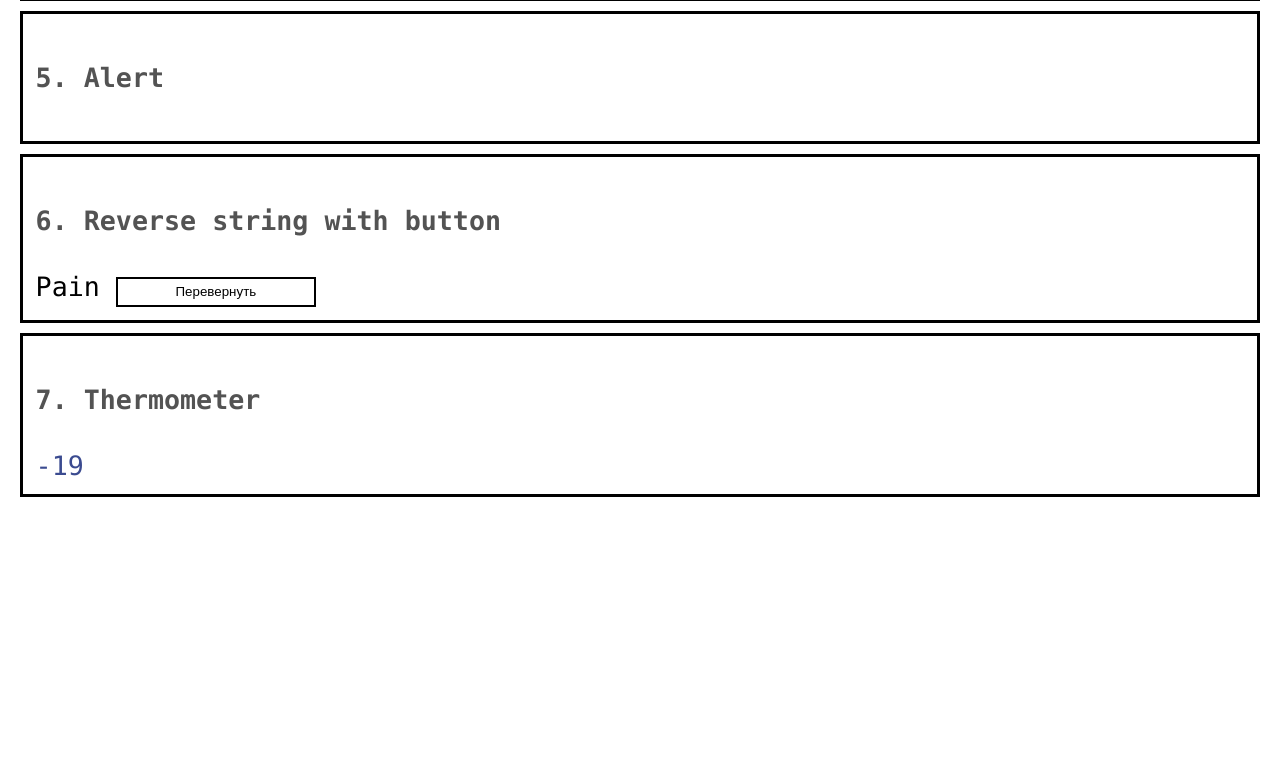
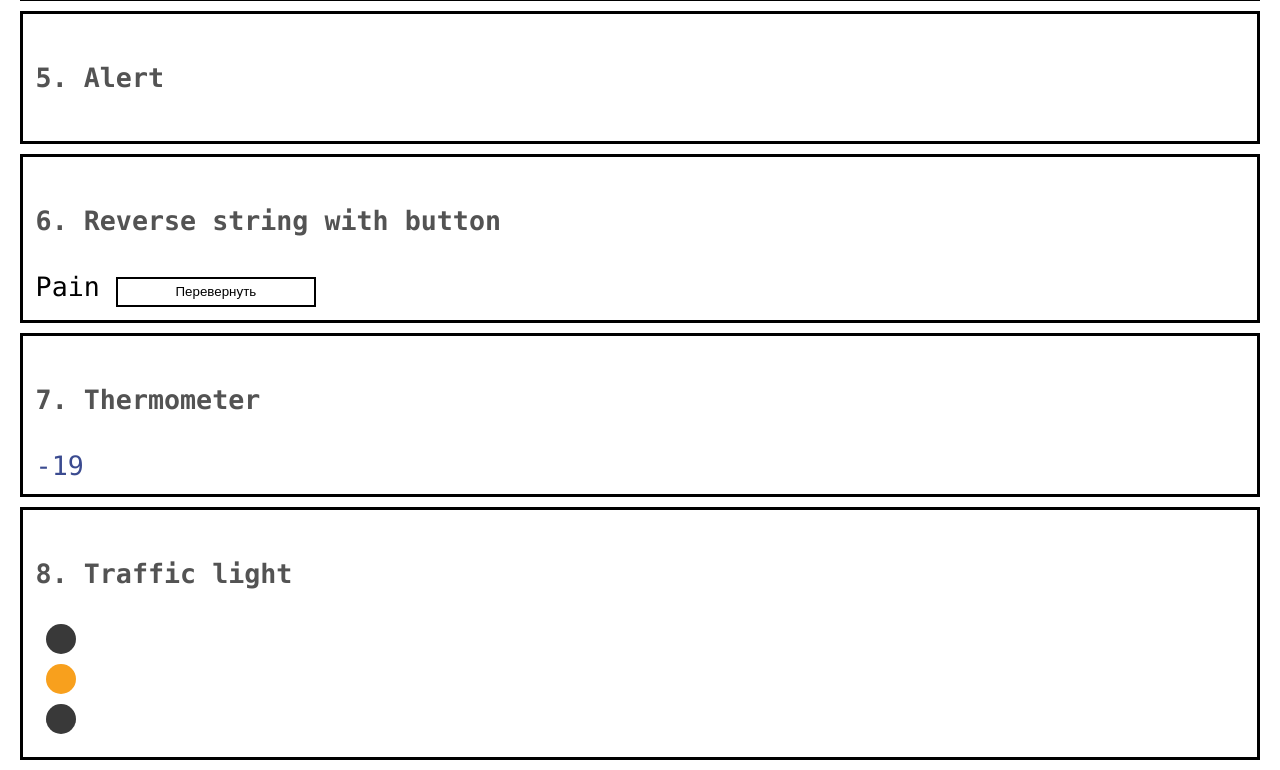
Before and after one commit to Xumeparu/exam, a React (Create React App) app: page / in a window 1280 px wide. Shown: the part 802-1572 px from the top of the page. Before the commit the page ends 1309 px from the top, so only its background shows below. Built offline with nearby package versions, Linux system fonts and the light colour scheme.

Commit message:
Added TrafficLight component

```diff
--- a/src/App.css
+++ b/src/App.css
@@ -59,5 +59,26 @@ button {
 }
 
 .hotTemp {
-  color: #e72d2d;
+  color: #f81d1d;
 }
+
+.lamp {
+  height: 30px;
+  width: 30px;
+
+  border-radius: 50%;
+
+  background-color: #393939;
+}
+
+.redLight {
+  background-color: #f81d1d;
+}
+
+.yellowLight {
+  background-color: #f8a01d;
+}
+
+.greenLight {
+  background-color: #39a028;
+}
--- a/src/App.js
+++ b/src/App.js
@@ -6,6 +6,7 @@ import ReverseString from './components/ReverseString/ReverseString';
 import Alert from './components/Alert/Alert';
 import ReverseStringWithButton from './components/ReverseStringWithButton/ReverseStringWithButton';
 import Thermometer from './components/Thermometer/Thermometer';
+import TrafficLight from './components/TrafficLight/TrafficLight';
 
 export default function App() {
   return (
@@ -17,6 +18,7 @@ export default function App() {
           <Alert text='Я скоро спрячусь' delay={5}/>
           <ReverseStringWithButton text='Pain'/>
           <Thermometer temperature={-19}/>
+          <TrafficLight />
       </>
 );
 }
--- /dev/null
+++ b/src/components/TrafficLight/TrafficLight.js
@@ -0,0 +1,47 @@
+import React, { useState, useEffect } from 'react';
+
+export default function TrafficLight() {
+    const lights = {
+        RED: 'red',
+        YELLOW: 'yellow',
+        GREEN: 'green',
+        YELLOW_GREEN: 'yellow_green'
+    }
+
+    const interval = 1000;
+    const [light, setLight] = useState(lights.RED);
+
+    useEffect(() => {
+        setTimeout(() => changeColor(), interval)},[]
+    );
+
+    function changeColor() {
+        setLight((state) => {
+            if (state === lights.RED) {
+                setTimeout(() => changeColor(), interval);
+                return lights.YELLOW;
+            }
+            else if (state === lights.YELLOW) {
+                setTimeout(() => changeColor(), interval);
+                return lights.GREEN;
+            }
+            else if (state === lights.GREEN) {
+                setTimeout(() => changeColor(), interval);
+                return lights.YELLOW_GREEN;
+            }
+            else if (state === lights.YELLOW_GREEN) {
+                setTimeout(() => changeColor(), interval);
+                return lights.RED;
+            }
+        });
+    }
+
+    return (
+        <div className='block'>
+            <h4>8. Traffic light</h4>
+            <div className={'lamp ' + (light ===  lights.RED ? 'redLight' : '')} />
+            <div className={'lamp ' + (light === lights.YELLOW || light === lights.YELLOW_GREEN ? 'yellowLight' : '')} />
+            <div className={'lamp ' + (light === lights.GREEN ? 'greenLight' : '')} />
+        </div>
+    );
+}
```
Also changed, not shown: 1 other file (tests, documents, lock files or other folders).
